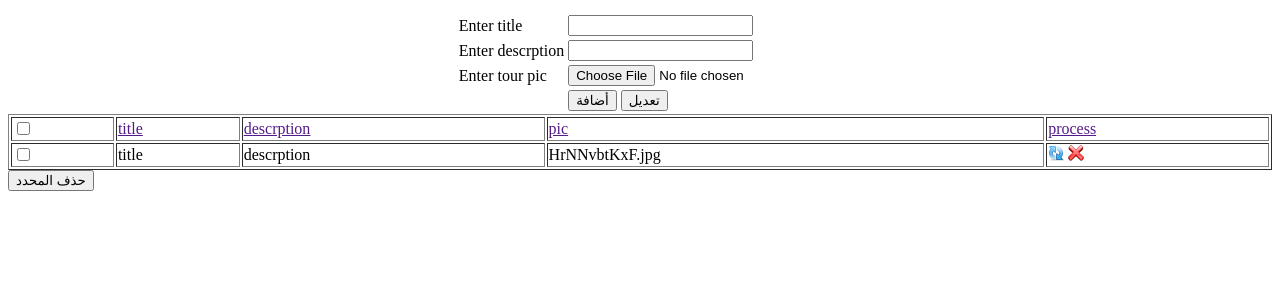
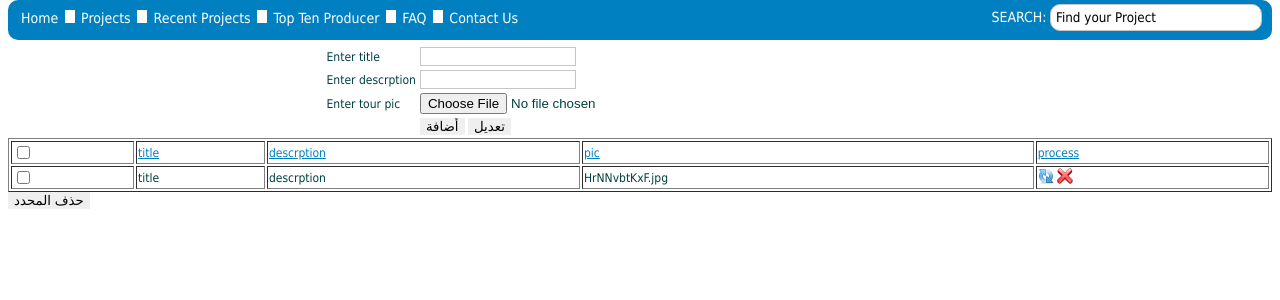
Before and after one commit to it4ever2008/TeamDiscovery, a PHP site: page /project.php in a window 1280 px wide. Shown: the top 300 px of the page. Run offline with PHP 8.4, Linux system fonts and the light colour scheme; data comes from the database, SQL or seed files in the repository.

Commit message:
update  project php

```diff
--- a/project/css/style.css
+++ b/project/css/style.css
@@ -1,43 +1,192 @@
 body{
+    margin-top: 0px;
     font-family: tahoma;
     font-size: 12px;
     color: #004040;
 }
-input{
+input[type=submit]{
+  border: none;
+}
+a{
+    color: #0080C0;
+
+}
+
+#maindiv{
+    width: 960px;
+    background-color: white;
+    border-color:#C7C5C5;
+    border-style: solid;
+    border-width: 1px;
+    border-top: none;
+}
+img{
+    border: 0px;
+}
+a{
+    border: 0px;
+}
+.co{
+    font-size: xx-large;
+
+}
+#menul{
+    width: 100%;
+    height: 40px;
+    background: #0080C0;
+    border-radius: 10px 10px 10px 10px;
+
+}
+#singupin{
+    color: white;
+    height: 30px;
+    background-color: #0080C0;
+    border-radius: 0px 10px 0px 10px;
+
+}
+#loginin{
+    color: white;
+    height: 30px;
+    background-color: #0080C0;
+    border-radius: 0px 10px 0px 10px;
+
+}
+
+.search > input{
+    padding: 5px;
+    border-color:black;
+    border: 2px;
+    border-radius: 10px 10px 10px 10px;
+    width: 200px;
+}
+.search > span{
+    color: white;
+    font-size: 14px;
+}
+
+nav > a{
+    color: white;
+    width: 100%;
+    text-decoration: none;
+    margin: 3px;
+    font-size: 14px;
+}
+
+#req{
+    margin: 5px 5px 5px 5px;
+    border-radius: 10px 10px 10px 10px;
+    width:500px ;
+    height: 500px;
+    border-color:#C7C5C5;
+    border-style: solid;
+    border-width: 1px;
+
+}
+#step{
+    padding: 0px 5px 5px 0px;
+    border-radius: 10px 10px 10px 10px;
+    width: 940px;
+    height: 195px;
+    border-color:#C7C5C5;
+    border-style: solid;
+    border-width: 1px;
+
+}
+#howit{
+    margin-bottom: 15px;
+    border-radius: 10px 10px 10px 10px;
+}
+
+#recentser{
+    padding: 0px 5px 5px 0px;
+    border-radius: 10px 10px 10px 10px;
+    width: 940px;
+    border-color:#C7C5C5;
+    border-style: solid;
+    border-width: 1px;
+
+
+}
+#rec{
+    margin-bottom: 15px;
+    border-radius: 10px 10px 10px 10px;
+
+}
+
+#footer{
+    width: 960px;
+    height: 150px;
+    border-radius: 0px 0px 10px 10px;
+    background-color: #0080C0;
+
+}
+#navfo{
+    margin: 20px 10px 10px 10px ;
+}
+#tsingup{
+   margin: 15px 15px 15px 15px;
+    color: #0080C0;
+}
+#bsingup{
+    margin-top: 10px;
+    width: 90px;
+    height: 40px;
+    background-color:#0080C0 ;
+    color: white;
+    border-radius: 0px 10px 0px 10px;
+}
+#singupreq{
+    margin-top: 20px;
+    height: 50px;
+    border-radius: 0px 10px 0px 10px;
+
+}
+#tp{
+  font-size:x-large;
+}
+#postpro{
+    s-left: 60px;
+    width: 320px;
+    height: 100px;
+    background-color:#0080C0 ;
+    color: white;
+    border-radius: 0px 30px 0px 30px;
+}
+
+#postpro > div{
+    padding-top: 10px;
+    font-size: xx-large;
+}
+.coler{
+    color: #0080C0;
+}
+
+input[type=text],[type=password],[type=radio],select{
+    border-color:#C7C5C5 ;
+    border-style: solid;
+    border-width: 1px;
     font-family: tahoma;
-    font-size: 12px;
-    color: #004040;
+}
+#imgload{
+    visibility: hidden;
+
+}
+#logindiv{
+    width: 60px;
+    height: 30px;
+    background-color:#0080C0 ;
+    color: white;
+    border-radius: 0px 10px 0px 10px;
+}
+#logindiv > a{
+    padding-top: 10px;
+}
+
+#singupdiv{
+
 
 }
 .imgv{
-        width: 150px;
-        height: 40px;
-        border-color: #0080C0;
-        border-style: outset;
+    height: 50px;
+    width: 50px;
 }
-img{
-    width: 30px;
-    height: 30px;
-}
-.imgv{
-    width: 30px;
-    height: 30px;
-}
-.msg{
-    font-size:x-large;
-    color:white;
-}
-.php{
-    font-size: large;
-    color: green;
-}
-
-.maindiv div{
-    padding-top: 10px;
-
-}
-
-.sub{
-
-    background:#C9C6CC;
-}
--- /dev/null
+++ b/project/menu.php
@@ -0,0 +1,62 @@
+<!DOCTYPE html PUBLIC "-//W3C//DTD XHTML 1.0 Transitional//EN" "http://www.w3.org/TR/xhtml1/DTD/xhtml1-transitional.dtd">
+<html xmlns="http://www.w3.org/1999/xhtml">
+    <head>
+        <meta http-equiv="Content-Type" content="text/html; charset=utf-8" />
+         <link href="css/style.css" rel="stylesheet" type="text/css" />
+        <title>Free Lancer</title>
+        <script>
+            $(document).ready(function(){
+               $('#sea').keypress(function(e){
+                    var  x =  $('#sea').val();
+                    if(e.which==13){
+                    window.location="view.php?search="+x;
+                    //alert($('#sea').val());
+                    }
+
+                });
+
+            });
+            /*
+
+
+         <span>SEARCH:</span>
+                                <form  class="search" style="position:relative;display: inline;"><input type="text"  id="search" value="Find your Project" />
+                                <a href="#" style="width:10px; height:10px;position: absolute ;top:-1px;right:20px;"><img src="images/find.png" alt="freelancer"  /></a>
+                                </form>
+             */
+        </script>
+    </head>
+
+
+    <body>
+        <div id="menul">
+            <div style="float: left;">
+                <div id="nav" style="padding-top: 10px; padding-left: 10px;">
+                    <nav>
+                        <a href="index.php">Home</a>
+                        <img src="image/n.gif" alt="freelancer" />
+                        <a href="project.php">Projects</a>
+                        <img src="image/n.gif" alt="freelancer" />
+                        <a href="recent.php">Recent Projects</a>
+                        <img src="image/n.gif" alt="freelancer" />
+                        <a href="top.php">Top Ten Producer</a>
+                        <img src="image/n.gif" alt="freelancer" />
+                        <a href="faqm.php">FAQ</a>
+                        <img src="image/n.gif" alt="freelancer" />
+                        <a href="#">Contact Us</a>
+                    </nav>
+
+                </div>
+            </div>
+
+            <div style="float: right;">
+                <div class="search" id="serchin" style="padding-top: 4px; padding-right: 10px;">
+                    <span>SEARCH:</span>
+                    <input type="text"  id="sea" value="Find your Project" />
+                </div>
+
+                <div style="clear: both;"></div>
+                <br />
+            </div>
+    </body>
+</html>
--- a/project/project.php
+++ b/project/project.php
@@ -19,11 +19,12 @@ function getRandomstr($length){
 <html xmlns="http://www.w3.org/1999/xhtml">
     <head>
         <meta http-equiv="Content-Type" content="text/html; charset=UTF-8" />
+        <script type="text/javascript" src="js/jquery-1.7.2.min.js"></script>
         <title>Account</title>
 
     </head>
     <body>
-
+    <div><? include("menu.php");?></div>
         <div >
 
         </div>
--- a/project/view.php
+++ b/project/view.php
@@ -21,8 +21,10 @@ function getRandomstr($length){
         <meta http-equiv="Content-Type" content="text/html; charset=UTF-8" />
         <title>Account</title>
         <link href="css/style.css" rel="stylesheet" type="text/css" />
+        <script type="text/javascript" src="js/jquery-1.7.2.min.js"></script>
     </head>
     <body>
+    <div><? include("menu.php");?></div>
         <div>
              <table border="0" width="90%" cellpadding="0" cellspacing="0" id="celebs" >
                             <thead>
```
Also changed, not shown: project/index.php (+4 -12 lines), project/image/n.gif (added).
